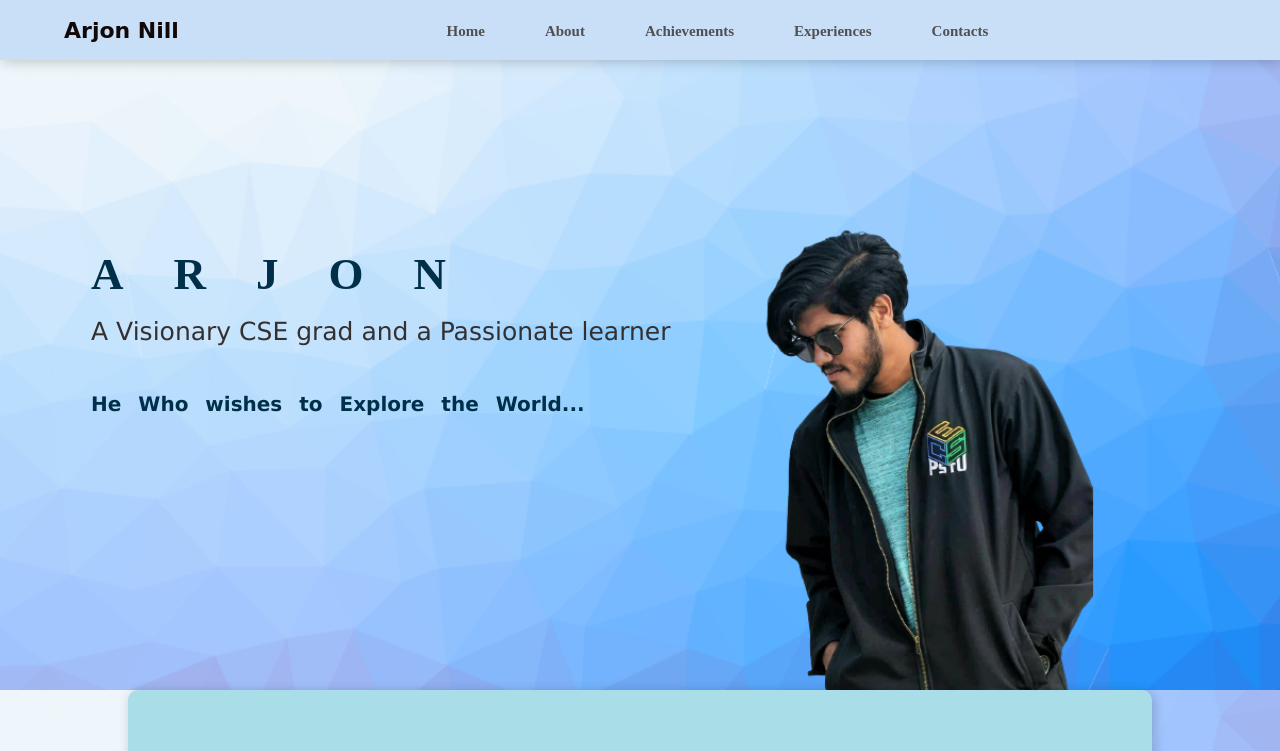
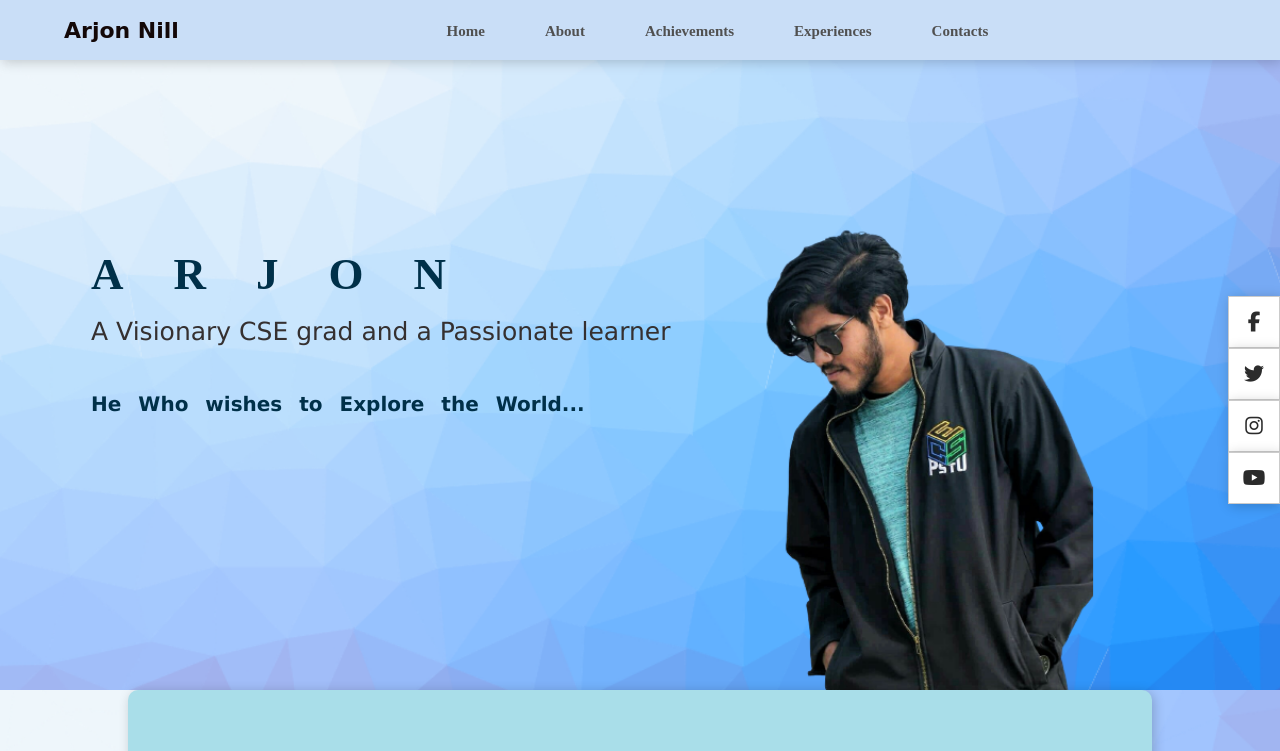
Before and after one commit to arjonnill07/web-portfolio1, a plain HTML site: page index.html in a window 1280 px wide. Shown: the top 751 px of the page. Drawn offline with Linux system fonts and the light colour scheme.

Commit message:
uncommented the social media icons

```diff
--- a/index.html
+++ b/index.html
@@ -163,12 +163,12 @@
         </footer>
 
         <!--social-attach-bar-->
-        <!--<div class="social">
+        <div class="social">
             <a href="#"><i class="fab fa-facebook-f"></i></a>
             <a href="#"><i class="fab fa-twitter"></i></a>
             <a href="#"><i class="fab fa-instagram"></i></a>
             <a href="#"><i class="fab fa-youtube"></i></a>
-        </div>-->
+        </div>
         <!--JQUery-------------------->
         <script type="text/javascript" src="js/jquery.js"></script>
         <script type="text/javascript">
```
